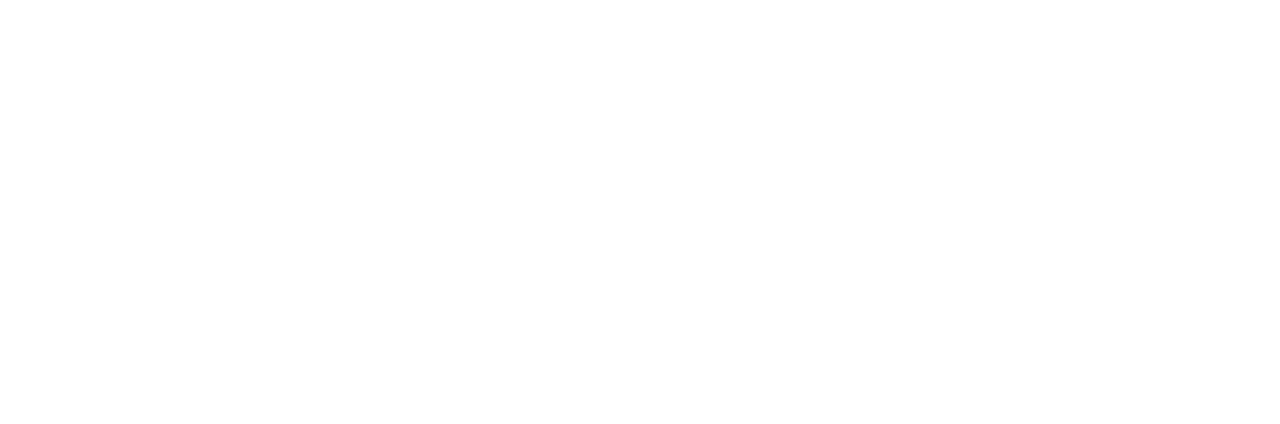
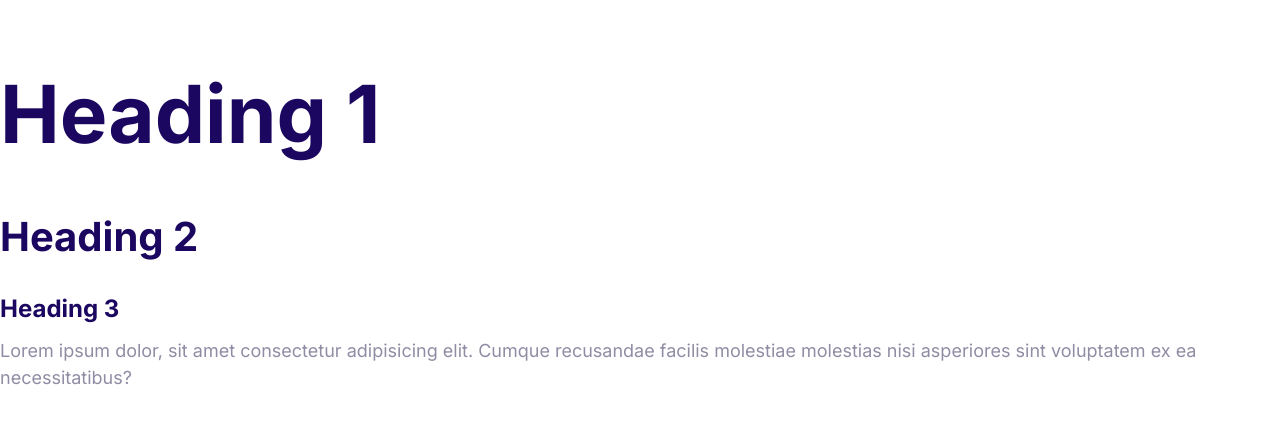
Before and after one commit to Iriaa9/moshify, a plain HTML site: page index.html in a window 1280 px wide. Drawn offline with Linux system fonts and the light colour scheme.

Commit message:
Definre the styles for the fonts.

```diff
--- a/CSS/styles.css
+++ b/CSS/styles.css
@@ -5,3 +5,47 @@
   --color-headings: #1b0760;
   --color-body: #918ca4;
 }
+html {
+  font-size: 62.5%;
+}
+
+body {
+  font-family: Inter, Arial, Helvetica, sans-serif;
+  color: var(--color-body);
+  font-size: 2.4rem;
+  line-height: 1.5;
+}
+h1,
+h2,
+h3 {
+  color: var(--color-headings);
+  margin-bottom: 1rem;
+}
+
+h1 {
+  font-size: 7rem;
+}
+
+h2 {
+  font-size: 4rem;
+}
+
+h3 {
+  font-size: 3rem;
+}
+
+p {
+  margin-top: 0;
+}
+
+@media screen and (min-width: 1024px) {
+  body {
+    font-size: 1.8rem;
+  }
+  h1 {
+    font-size: 8rem;
+  }
+  h3 {
+    font-size: 2.4rem;
+  }
+}
--- a/index.html
+++ b/index.html
@@ -4,9 +4,23 @@
     <meta charset="UTF-8" />
     <meta http-equiv="X-UA-Compatible" content="IE=edge" />
     <meta name="viewport" content="width=device-width, initial-scale=1.0" />
-    <title>Document</title>
+    <title>Moshify</title>
+    <link rel="preconnect" href="https://fonts.gstatic.com" />
+    <link
+      href="https://fonts.googleapis.com/css2?family=Inter:wght@400;700&display=swap"
+      rel="stylesheet"
+    />
     <link rel="stylesheet" href="css/normalize.css" />
     <link rel="stylesheet" href="css/styles.css" />
   </head>
-  <body></body>
+  <body>
+    <h1>Heading 1</h1>
+    <h2>Heading 2</h2>
+    <h3>Heading 3</h3>
+    <p>
+      Lorem ipsum dolor, sit amet consectetur adipisicing elit. Cumque
+      recusandae facilis molestiae molestias nisi asperiores sint voluptatem ex
+      ea necessitatibus?
+    </p>
+  </body>
 </html>
```
